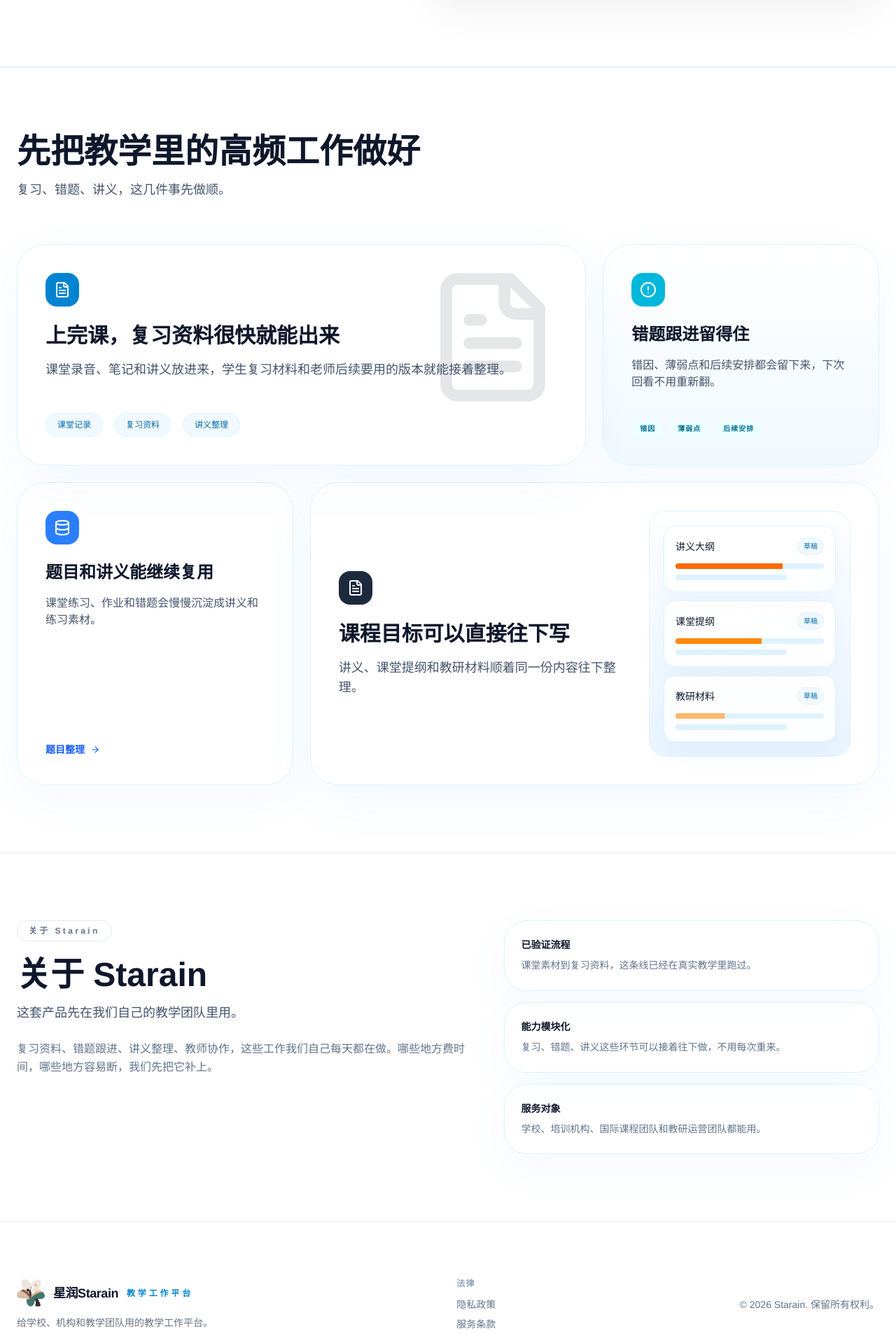
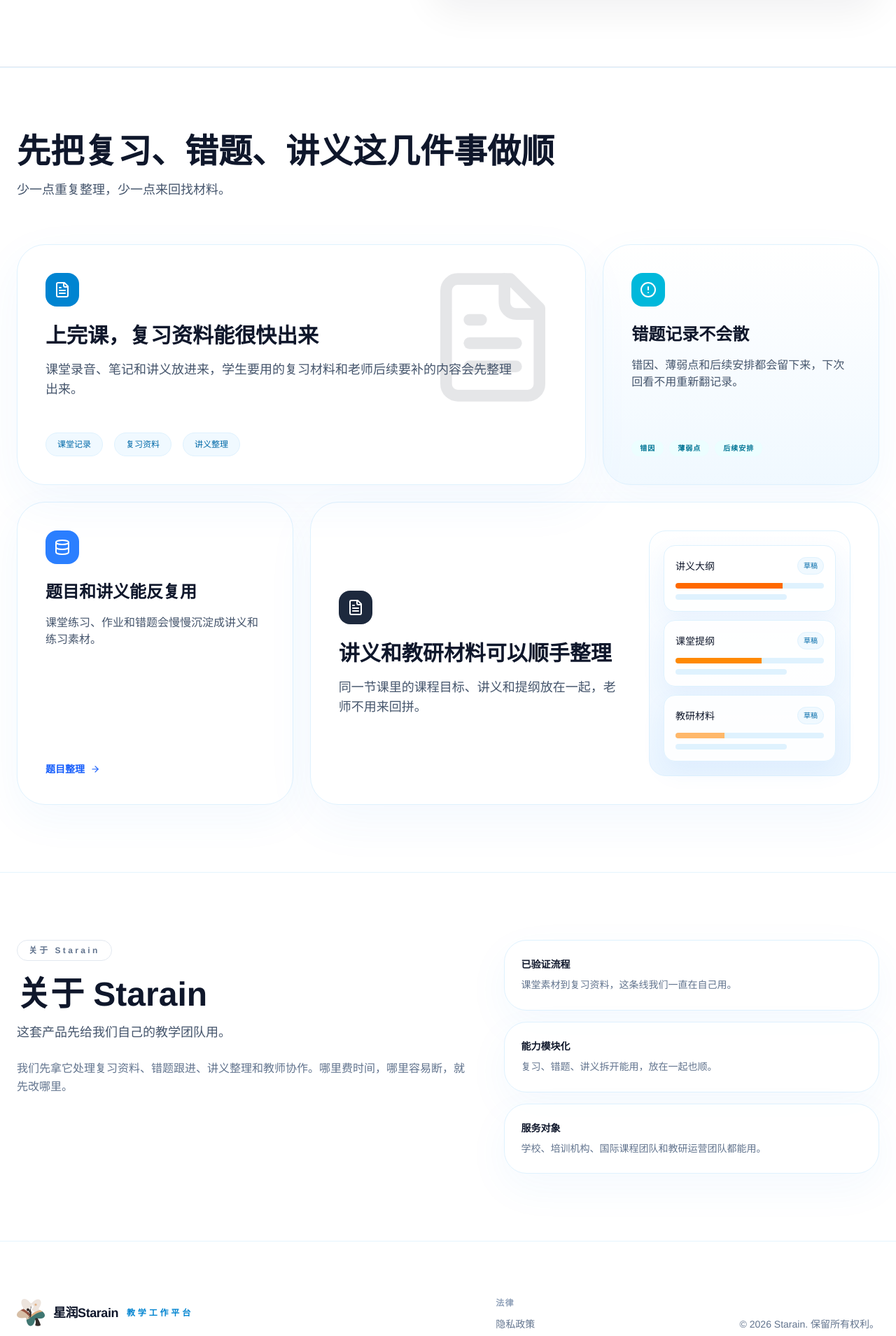
Before and after one commit to KaynXu/Xingrun-Website, a React (Vite) app in the folder frontend/: page / in a window 1280 px wide. Shown: the part 882-2791 px from the top of the page at 70% size. Built offline with nearby package versions, Linux system fonts and the light colour scheme.

Commit message:
tighten landing page copy

```diff
--- a/frontend/src/features/landing/LandingPage.tsx
+++ b/frontend/src/features/landing/LandingPage.tsx
@@ -257,10 +257,10 @@ export function LandingPage({
                 STARAIN WORKSPACE
               </div>
               <h1 className="mt-7 max-w-4xl text-4xl font-black leading-[1.05] tracking-tight text-slate-950 dark:text-white sm:text-5xl md:text-6xl">
-                教学团队每天会用的 AI 工具
+                给教学团队用的 AI 工具
               </h1>
               <p className="mt-6 max-w-xl text-base leading-8 text-slate-600 dark:text-slate-300 md:text-lg">
-                帮老师更快整理复习资料、记录错题和准备讲义。
+                帮老师整理复习资料、记录错题、准备讲义。
               </p>
 
               <div className="mt-10 flex flex-col gap-3 sm:flex-row">
@@ -447,8 +447,8 @@ export function LandingPage({
             viewport={{ once: true }}
             transition={{ duration: 0.6, ease: [0.16, 1, 0.3, 1] }}
           >
-            <h2 className="mb-4 text-4xl font-bold dark:text-white md:text-5xl">先把教学里的高频工作做好</h2>
-            <p className="text-lg text-slate-600 dark:text-slate-300">复习、错题、讲义，这几件事先做顺。</p>
+            <h2 className="mb-4 text-4xl font-bold dark:text-white md:text-5xl">先把复习、错题、讲义这几件事做顺</h2>
+            <p className="text-lg text-slate-600 dark:text-slate-300">少一点重复整理，少一点来回找材料。</p>
           </motion.div>
 
           <div className="grid grid-cols-1 gap-6 md:grid-cols-3">
@@ -467,9 +467,9 @@ export function LandingPage({
                   <div className="mb-6 flex h-12 w-12 items-center justify-center rounded-2xl bg-sky-600 text-white">
                     <FileText size={24} />
                   </div>
-                  <h3 className="mb-4 text-3xl font-bold text-slate-900 dark:text-white">上完课，复习资料很快就能出来</h3>
+                  <h3 className="mb-4 text-3xl font-bold text-slate-900 dark:text-white">上完课，复习资料能很快出来</h3>
                   <p className="max-w-2xl text-lg text-slate-600 dark:text-slate-300">
-                    课堂录音、笔记和讲义放进来，学生复习材料和老师后续要用的版本就能接着整理。
+                    课堂录音、笔记和讲义放进来，学生要用的复习材料和老师后续要补的内容会先整理出来。
                   </p>
                 </div>
                 <div className="mt-12 flex flex-wrap gap-4">
@@ -491,9 +491,9 @@ export function LandingPage({
                 <div className="mb-6 flex h-12 w-12 items-center justify-center rounded-2xl bg-cyan-500 text-white">
                   <AlertCircle size={24} />
                 </div>
-                <h3 className="mb-4 text-2xl font-bold text-slate-900 dark:text-white">错题跟进留得住</h3>
+                <h3 className="mb-4 text-2xl font-bold text-slate-900 dark:text-white">错题记录不会散</h3>
                 <p className="text-slate-600 dark:text-slate-300">
-                  错因、薄弱点和后续安排都会留下来，下次回看不用重新翻。
+                  错因、薄弱点和后续安排都会留下来，下次回看不用重新翻记录。
                 </p>
               </div>
               <div className="mt-8 flex flex-wrap gap-2">
@@ -514,7 +514,7 @@ export function LandingPage({
                 <div className="mb-6 flex h-12 w-12 items-center justify-center rounded-2xl bg-blue-500 text-white">
                   <Database size={24} />
                 </div>
-                <h3 className="mb-4 text-2xl font-bold text-slate-900 dark:text-white">题目和讲义能继续复用</h3>
+                <h3 className="mb-4 text-2xl font-bold text-slate-900 dark:text-white">题目和讲义能反复用</h3>
                 <p className="text-slate-600 dark:text-slate-300">
                   课堂练习、作业和错题会慢慢沉淀成讲义和练习素材。
                 </p>
@@ -536,9 +536,9 @@ export function LandingPage({
                 <div className="mb-6 flex h-12 w-12 items-center justify-center rounded-2xl bg-slate-800 text-white">
                   <FileText size={24} />
                 </div>
-                <h3 className="mb-4 text-3xl font-bold text-slate-900 dark:text-white">课程目标可以直接往下写</h3>
+                <h3 className="mb-4 text-3xl font-bold text-slate-900 dark:text-white">讲义和教研材料可以顺手整理</h3>
                 <p className="text-lg text-slate-600 dark:text-slate-300">
-                  讲义、课堂提纲和教研材料顺着同一份内容往下整理。
+                  同一节课里的课程目标、讲义和提纲放在一起，老师不用来回拼。
                 </p>
               </div>
               <div className="flex w-full flex-col gap-3 rounded-3xl border border-sky-100 bg-[linear-gradient(180deg,_rgba(255,255,255,0.96)_0%,_rgba(234,245,255,0.96)_100%)] p-5 shadow-[inset_0_1px_0_rgba(255,255,255,0.65)] dark:border-white/10 dark:bg-[linear-gradient(180deg,rgba(15,23,42,0.92)_0%,rgba(30,41,59,0.88)_100%)] md:w-72">
@@ -597,11 +597,11 @@ export function LandingPage({
               <div>
                 <h2 className="mb-4 text-4xl font-bold text-slate-900 dark:text-white md:text-5xl">关于 Starain</h2>
                 <p className="max-w-2xl text-lg leading-relaxed text-slate-600 dark:text-slate-300">
-                  这套产品先在我们自己的教学团队里用。
+                  这套产品先给我们自己的教学团队用。
                 </p>
               </div>
               <p className="max-w-2xl text-sm leading-relaxed text-slate-500 dark:text-slate-400 md:text-base">
-                复习资料、错题跟进、讲义整理、教师协作，这些工作我们自己每天都在做。哪些地方费时间，哪些地方容易断，我们先把它补上。
+                我们先拿它处理复习资料、错题跟进、讲义整理和教师协作。哪里费时间，哪里容易断，就先改哪里。
               </p>
             </motion.div>
 
@@ -609,11 +609,11 @@ export function LandingPage({
               {[
                 {
                   title: '已验证流程',
-                  body: '课堂素材到复习资料，这条线已经在真实教学里跑过。',
+                  body: '课堂素材到复习资料，这条线我们一直在自己用。',
                 },
                 {
                   title: '能力模块化',
-                  body: '复习、错题、讲义这些环节可以接着往下做，不用每次重来。',
+                  body: '复习、错题、讲义拆开能用，放在一起也顺。',
                 },
                 {
                   title: '服务对象',
@@ -648,7 +648,7 @@ export function LandingPage({
               </span>
             </div>
             <p className="max-w-md text-center text-sm text-gray-500 dark:text-slate-400 md:text-left">
-              给学校、机构和教学团队用的教学工作平台。
+              给学校、机构和教学团队用，主要处理复习、错题和讲义整理。
             </p>
           </div>
           <div className="flex flex-col items-center gap-2 text-sm text-slate-500 dark:text-slate-400 md:items-start">
```
Also changed, not shown: 1 other file (tests, documents, lock files or other folders).
